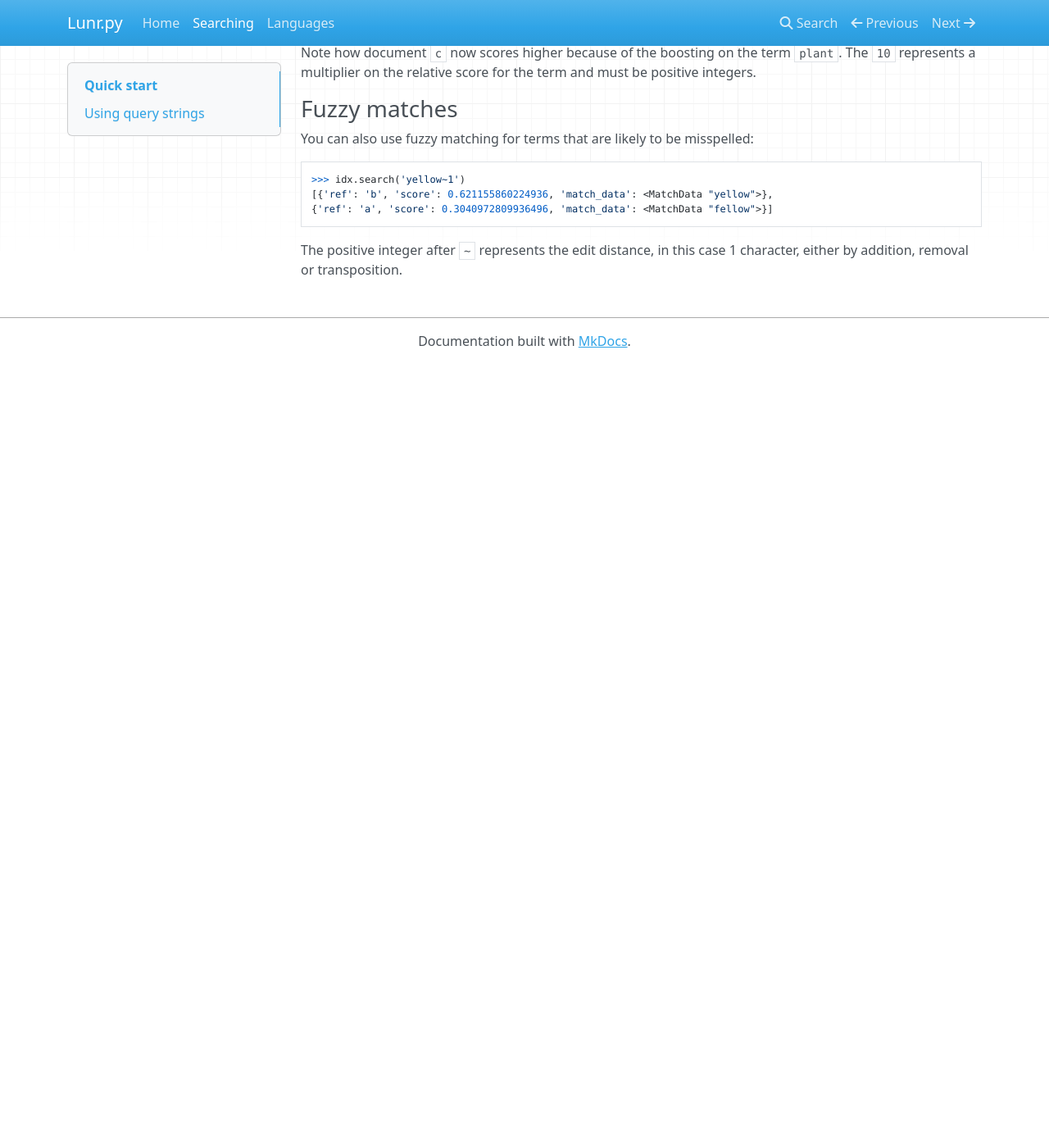
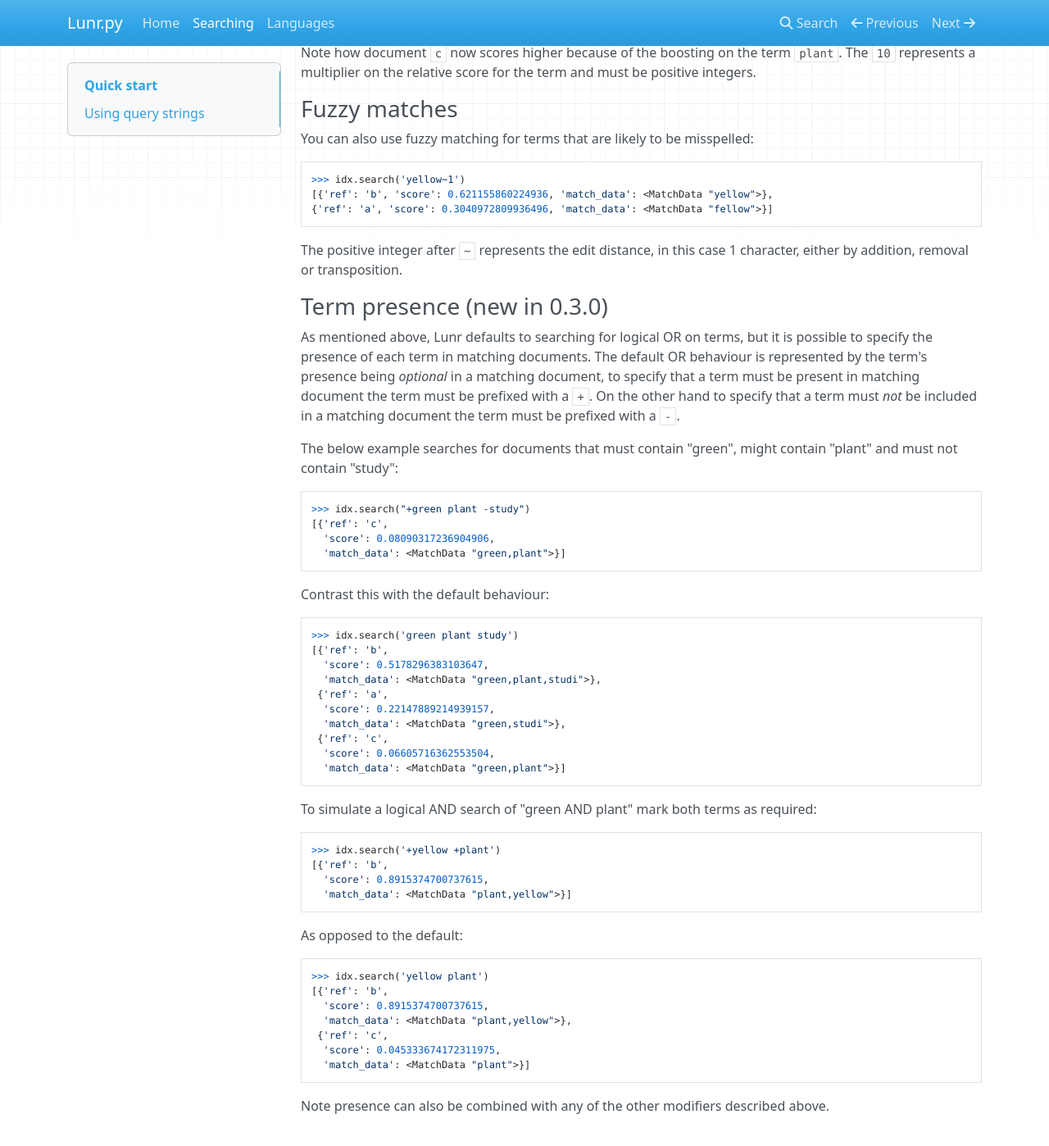
Before and after one commit to yeraydiazdiaz/lunr.py, an MkDocs documentation site: the page built from docs/usage.md, in a window 1280 px wide and 1400 px high, scrolled down 2170 px. Shown: the whole window at 82% size. Built offline with MkDocs 1.6.1, drawn with Linux system fonts in a browser that asks for light colours; nearby versions of some CDN libraries; old or Windows-style settings are respelled for this version of MkDocs; before the commit the page ends 2614 px from its top, so only the background shows below that.

Commit message:
Update documentation to include presence

````diff
--- a/docs/usage.md
+++ b/docs/usage.md
@@ -127,3 +127,54 @@ You can also use fuzzy matching for terms that are likely to be misspelled:
 ```
 
 The positive integer after `~` represents the edit distance, in this case 1 character, either by addition, removal or transposition.
+
+### Term presence (new in 0.3.0)
+
+As mentioned above, Lunr defaults to searching for logical OR on terms, but it is possible to specify the presence of each term in matching documents. The default OR behaviour is represented by the term's presence being *optional* in a matching document, to specify that a term must be present in matching document the term must be prefixed with a `+`. On the other hand to specify that a term must *not* be included in a matching document the term must be prefixed with a `-`.
+
+The below example searches for documents that must contain "green", might contain "plant" and must not contain "study":
+
+```python
+>>> idx.search("+green plant -study")
+[{'ref': 'c',
+  'score': 0.08090317236904906,
+  'match_data': <MatchData "green,plant">}]
+```
+
+Contrast this with the default behaviour:
+
+```python
+>>> idx.search('green plant study')
+[{'ref': 'b',
+  'score': 0.5178296383103647,
+  'match_data': <MatchData "green,plant,studi">},
+ {'ref': 'a',
+  'score': 0.22147889214939157,
+  'match_data': <MatchData "green,studi">},
+ {'ref': 'c',
+  'score': 0.06605716362553504,
+  'match_data': <MatchData "green,plant">}]
+```
+
+To simulate a logical AND search of "green AND plant" mark both terms as required:
+
+```python
+>>> idx.search('+yellow +plant')
+[{'ref': 'b',
+  'score': 0.8915374700737615,
+  'match_data': <MatchData "plant,yellow">}]
+```
+
+As opposed to the default:
+
+```python
+>>> idx.search('yellow plant')
+[{'ref': 'b',
+  'score': 0.8915374700737615,
+  'match_data': <MatchData "plant,yellow">},
+ {'ref': 'c',
+  'score': 0.045333674172311975,
+  'match_data': <MatchData "plant">}]
+```
+
+Note presence can also be combined with any of the other modifiers described above.
````
